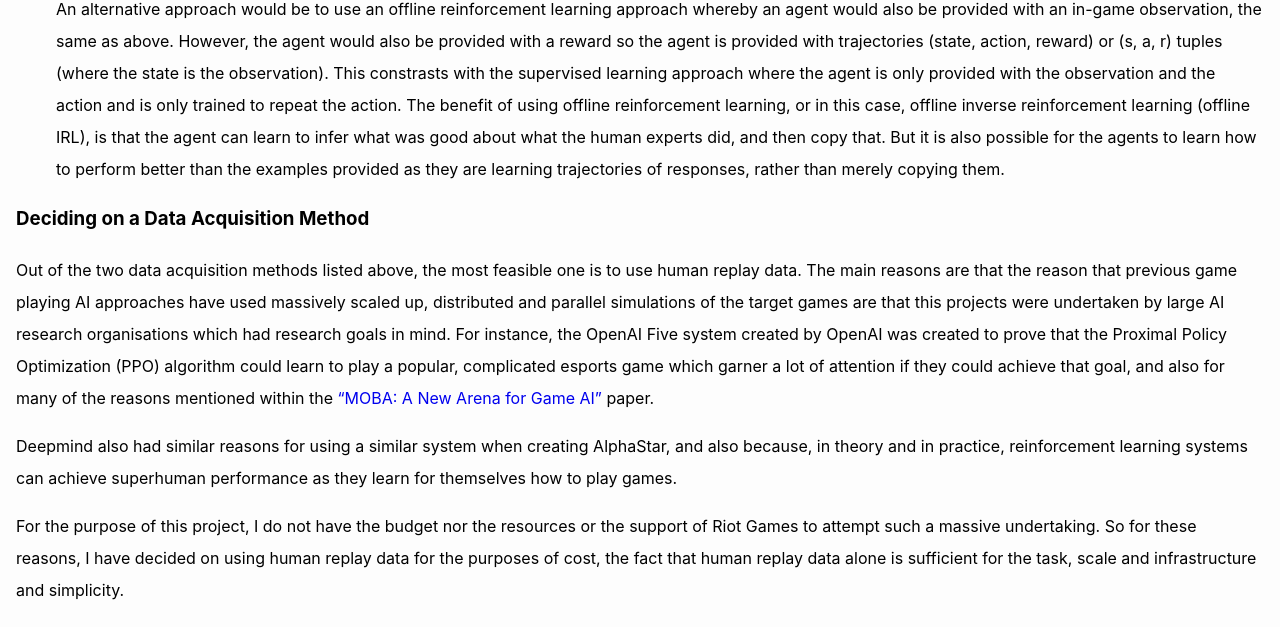
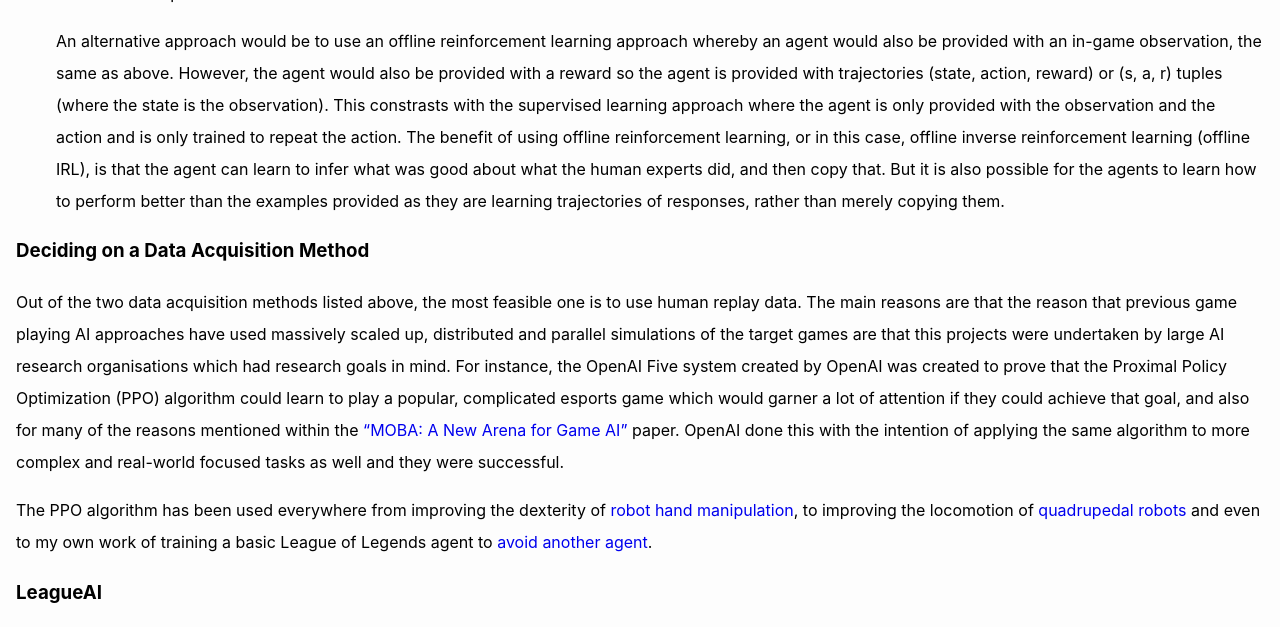
Before and after one commit to MiscellaneousStuff/miscellaneousstuff.github.io, a Jekyll site: the page built from _posts/2021-09-03-tlol-human-level-in-league-of-legends-using-deep-learning.markdown, in a window 1280 px wide and 1400 px high, scrolled down 1637 px. Shown: the top 627 px of the window. Built offline with Jekyll 4.4.1, drawn with Linux system fonts in a browser that asks for light colours; comment, search, counter and statistics services are not loaded; some of the changed text lies outside the part shown; grey boxes are pictures that could not be loaded.

Commit message:
ppo brief, my own rl work in lol, tlol post 3

```diff
--- a/_posts/2021-09-03-tlol-human-level-in-league-of-legends-using-deep-learning.markdown
+++ b/_posts/2021-09-03-tlol-human-level-in-league-of-legends-using-deep-learning.markdown
@@ -96,10 +97,23 @@ scaled up, distributed and parallel simulations of the target games are
 that this projects were undertaken by large AI research organisations which
 had research goals in mind. For instance, the OpenAI Five system created by
 OpenAI was created to prove that the Proximal Policy Optimization (PPO)
-algorithm could learn to play a popular, complicated esports game which garner
-a lot of attention if they could achieve that goal, and also for many of the reasons
-mentioned within the ["MOBA: A New Arena for Game AI"](https://arxiv.org/pdf/1705.10443.pdf)
-paper.
+algorithm could learn to play a popular, complicated esports game which
+would garner a lot of attention if they could achieve that goal, and
+also for many of the reasons mentioned within
+the ["MOBA: A New Arena for Game AI"](https://arxiv.org/pdf/1705.10443.pdf)
+paper. OpenAI done this with the intention of applying the same algorithm
+to more complex and real-world focused tasks as well and they were successful.
+
+The PPO algorithm has been used everywhere from improving the dexterity
+of [robot hand manipulation](https://matthiasplappert.com/publications/2018_OpenAI_Dexterous-Manipulation.pdf), to improving the locomotion of
+[quadrupedal robots](https://www.researchgate.net/publication/339471102_Guided_Constrained_Policy_Optimization_for_Dynamic_Quadrupedal_Robot_Locomotion)
+and even to my own work of training a basic League of Legends agent to
+[avoid another agent](https://github.com/MiscellaneousStuff/pylol).
+
+### LeagueAI
+<div style="text-align: center;">
+{% include youtubePlayer.html id=page.leagueAiYouTubeID %}
+</div>
 
 Deepmind also had similar reasons for using a similar system when creating AlphaStar,
 and also because, in theory and in practice, reinforcement learning systems can
@@ -116,4 +130,6 @@ scale and infrastructure and simplicity.
 
 ## References
 
+- [GitHub: PyLoL](https://github.com/MiscellaneousStuff/pylol)
 - [Paper: MOBA: A New Arena for Game AI](https://arxiv.org/pdf/1705.10443.pdf)
+- [Paper: Learning Dexterous In-Hand Manipulation](https://matthiasplappert.com/publications/2018_OpenAI_Dexterous-Manipulation.pdf)
```
Also changed, not shown: other parts of _posts/2021-09-03-tlol-human-level-in-league-of-legends-using-deep-learning.markdown (+1 -0 lines).
